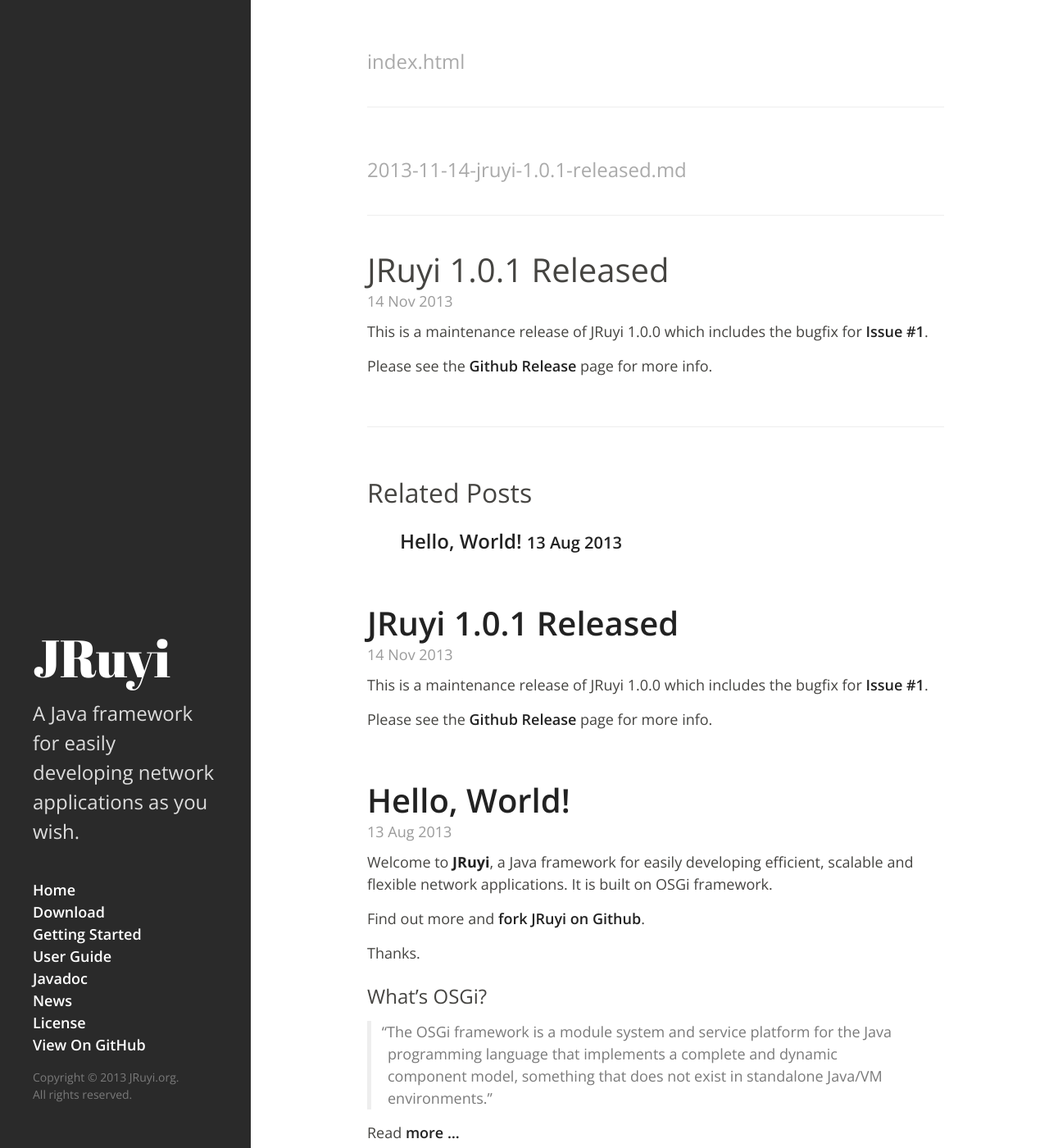
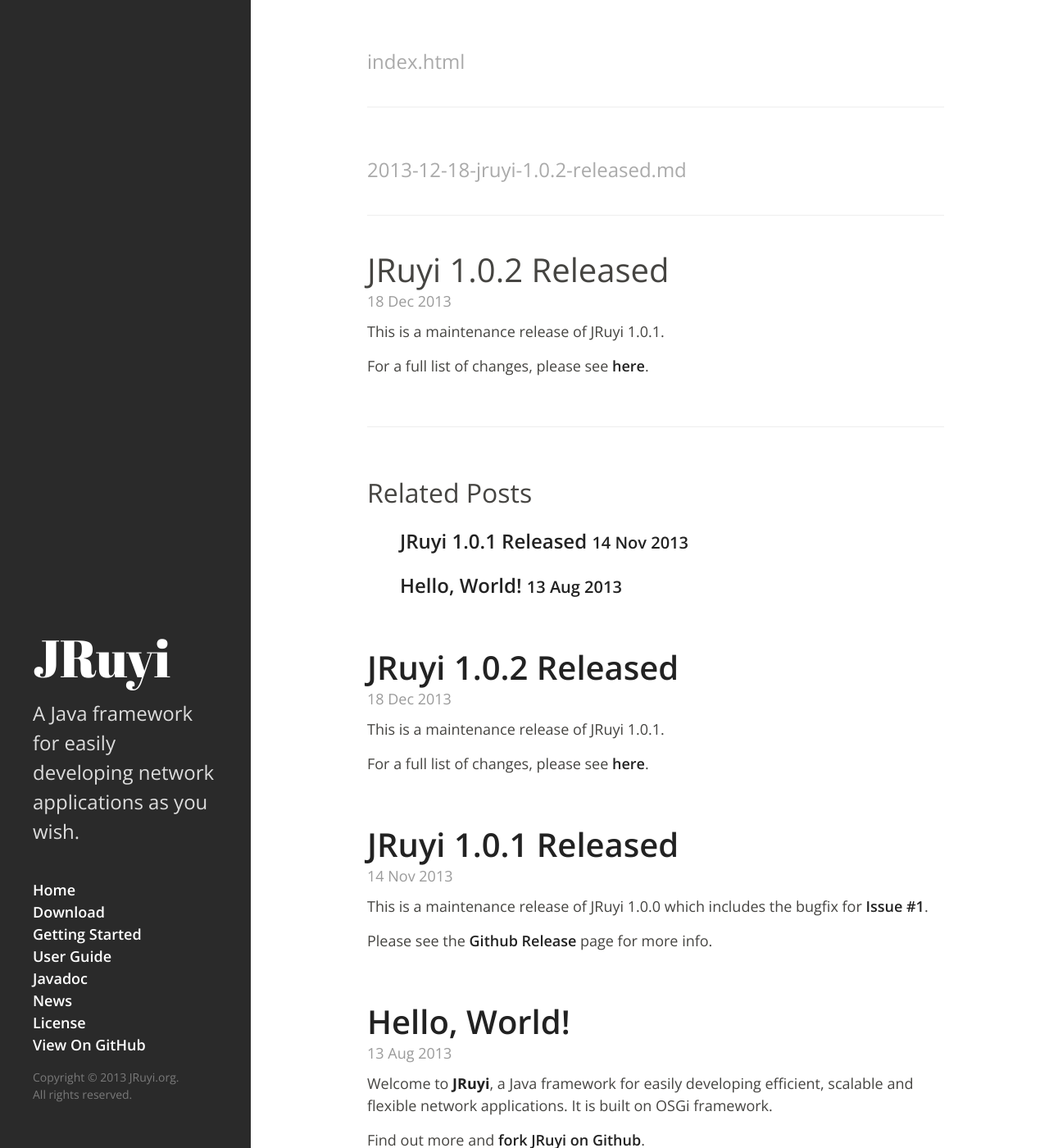
Before and after one commit to tangchihyu/jruyi.github.io, a Jekyll site: the page built from news/index.html, in a window 1280 px wide and 1400 px high. Shown: the whole window at 82% size. Built offline with Jekyll 4.4.1, drawn with Linux system fonts in a browser that asks for light colours; Markdown is read by kramdown in place of the engine named in the settings; the list of posts is cut into pages by our own code.

Commit message:
Added 1.0.2 release news

```diff
--- a/_posts/2013-11-14-jruyi-1.0.1-released.md
+++ b/_posts/2013-11-14-jruyi-1.0.1-released.md
@@ -5,4 +5,4 @@
 
 This is a maintenance release of JRuyi 1.0.0 which includes the bugfix for [Issue #1](https://github.com/jruyi/jruyi/issues/1).
 
-Please see the [Github Release](https://github.com/jruyi/jruyi/releases) page for more info.
+Please see the [Github Release](https://github.com/jruyi/jruyi/releases/tag/v1.0.1) page for more info.
--- /dev/null
+++ b/_posts/2013-12-18-jruyi-1.0.2-released.md
@@ -0,0 +1,8 @@
+---
+layout: post
+title: JRuyi 1.0.2 Released
+---
+
+This is a maintenance release of JRuyi 1.0.1.
+
+For a full list of changes, please see [here](https://github.com/jruyi/jruyi/releases/tag/v1.0.2).
```
